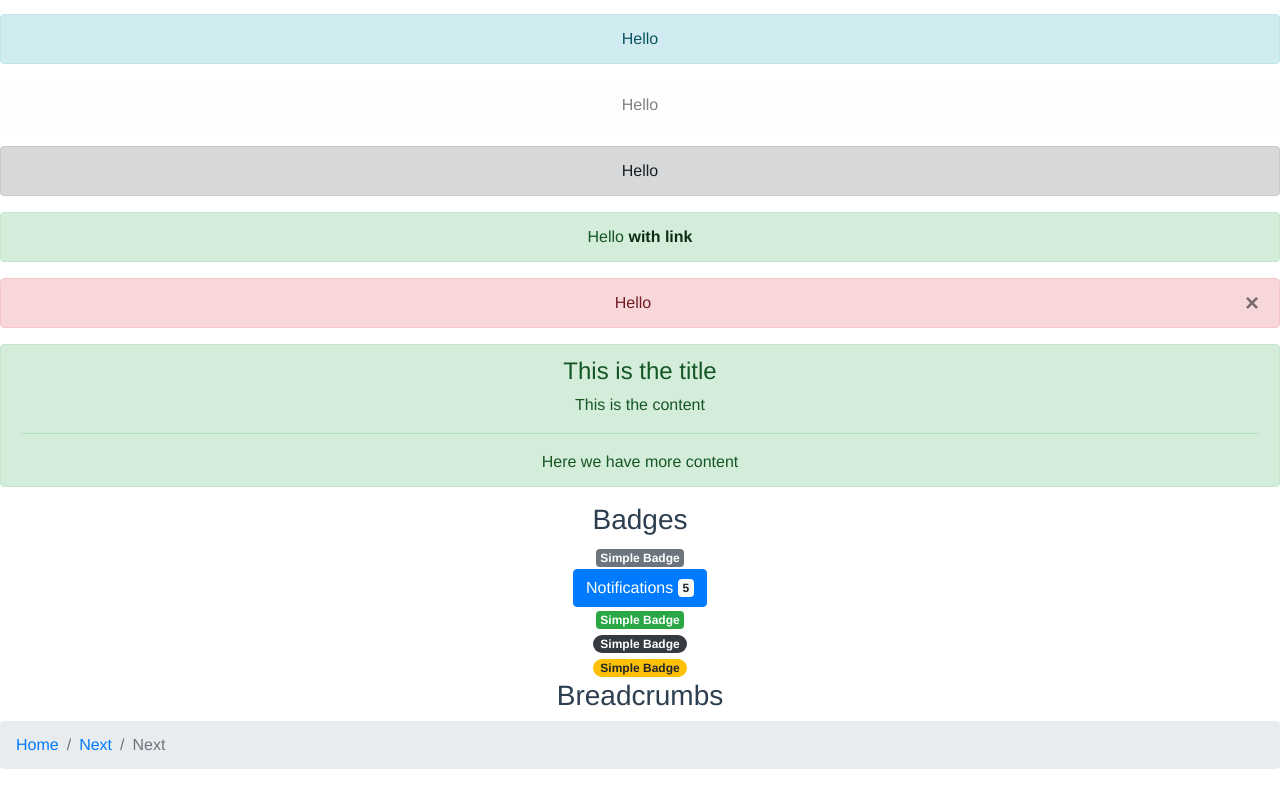
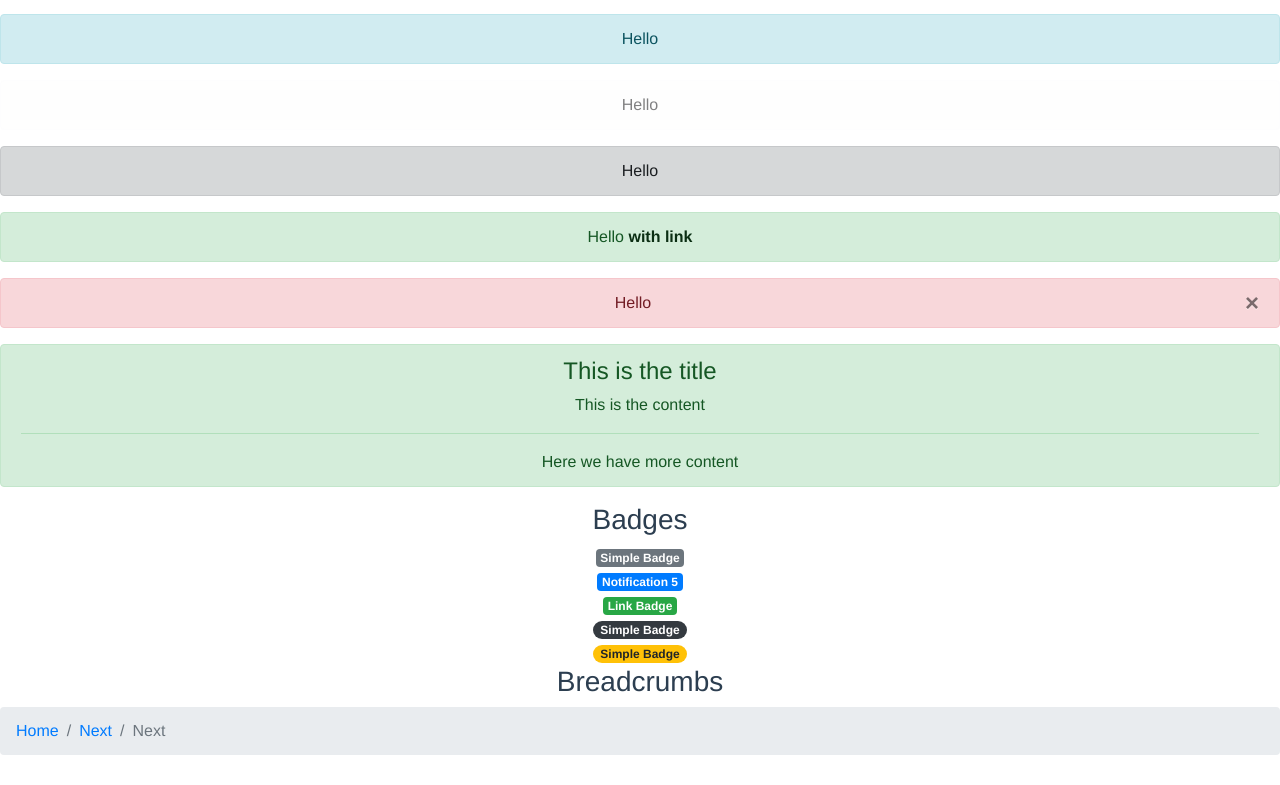
Before and after one commit to unicoderns/uiExample, a Vue app: page / in a window 1280 px wide. Shown: the part 354-1139 px from the top of the page. Built offline with nearby package versions, Linux system fonts and the light colour scheme; what @unicoderns/ui would draw is missing.

Commit message:
UICR-8-Insert-Bootstrap-Components-2 Fix pr feedback

```diff
--- a/src/App.vue
+++ b/src/App.vue
@@ -4,34 +4,33 @@
     <ui-compone />
     <ui-comptwo />
     <h3>Alerts</h3>
-    <AlertComponent type="warning">Hello</AlertComponent>
-    <AlertComponent type="info">Hello</AlertComponent>
-    <AlertComponent type="light">Hello</AlertComponent>
-    <AlertComponent type="dark">Hello</AlertComponent>
-    <AlertComponent type="success">
+    <AlertComponent variant="warning">Hello</AlertComponent>
+    <AlertComponent variant="info">Hello</AlertComponent>
+    <AlertComponent variant="light">Hello</AlertComponent>
+    <AlertComponent variant="dark">Hello</AlertComponent>
+    <AlertComponent variant="success">
       Hello
       <a href="www.google.com" class="alert-link">with link</a>
     </AlertComponent>
-    <AlertComponent type="danger" dismissing>Hello</AlertComponent>
-    <AlertComponent type="success">
+    <AlertComponent variant="danger" dismissing>Hello</AlertComponent>
+    <AlertComponent variant="success">
       <h4 class="alert-heading">This is the title</h4>
       <p>This is the content</p>
       <hr />
       <p class="mb-0">Here we have more content</p>
     </AlertComponent>
     <h3>Badges</h3>
-    <BadgeComponent main type="secondary">Simple Badge</BadgeComponent>
-    <br />
-    <button type="button" class="btn btn-primary">
-      Notifications
-      <BadgeComponent btnNotification type="light">5</BadgeComponent>
-    </button>
-    <br />
-    <BadgeComponent main type="success">Simple Badge</BadgeComponent>
-    <br />
-    <BadgeComponent main type="pill badge-dark">Simple Badge</BadgeComponent>
-    <br />
-    <BadgeComponent main type="pill badge-warning">Simple Badge</BadgeComponent>
+    <BadgeComponent type="regular" variant="secondary"
+      >Simple Badge</BadgeComponent
+    >
+    <BadgeComponent type="button" variant="primary"
+      >Notification 5</BadgeComponent
+    >
+    <BadgeComponent type="link" href="#" variant="success"
+      >Link Badge</BadgeComponent
+    >
+    <BadgeComponent variant="pill badge-dark">Simple Badge</BadgeComponent>
+    <BadgeComponent variant="pill badge-warning">Simple Badge</BadgeComponent>
     <h3>Breadcrumbs</h3>
     <nav aria-label="breadcrumb">
       <ol class="breadcrumb">
--- a/src/components/AlertComponent.vue
+++ b/src/components/AlertComponent.vue
@@ -1,6 +1,6 @@
 <template>
   <div>
-    <div class="alert" :class="'alert-' + type" role="alert">
+    <div class="alert" :class="'alert-' + variant" role="alert">
       <slot></slot>
       <button
         v-if="dismissing"
@@ -20,7 +20,7 @@ import { Component, Vue } from "vue-property-decorator";
 
 @Component({
   props: {
-    type: String,
+    variant: String,
     dismissing: Boolean
   }
 })
--- a/src/components/BadgeComponent.vue
+++ b/src/components/BadgeComponent.vue
@@ -1,7 +1,15 @@
 <template>
-  <span class="badge" :class="'badge-' + type">
-    <slot></slot>
-  </span>
+  <div>
+    <component
+      :is="type === 'regular' ? 'span' : 'a'"
+      class="badge"
+      :class="'badge-' + variant"
+      :type="type"
+      :href="href"
+    >
+      <slot></slot>
+    </component>
+  </div>
 </template>
 
 <script lang="ts">
@@ -9,8 +17,9 @@ import { Component, Vue } from "vue-property-decorator";
 
 @Component({
   props: {
+    variant: String,
     type: String,
-    btnNotification: Boolean
+    href: String
   }
 })
 export default class BadgeComponent extends Vue {}
```
